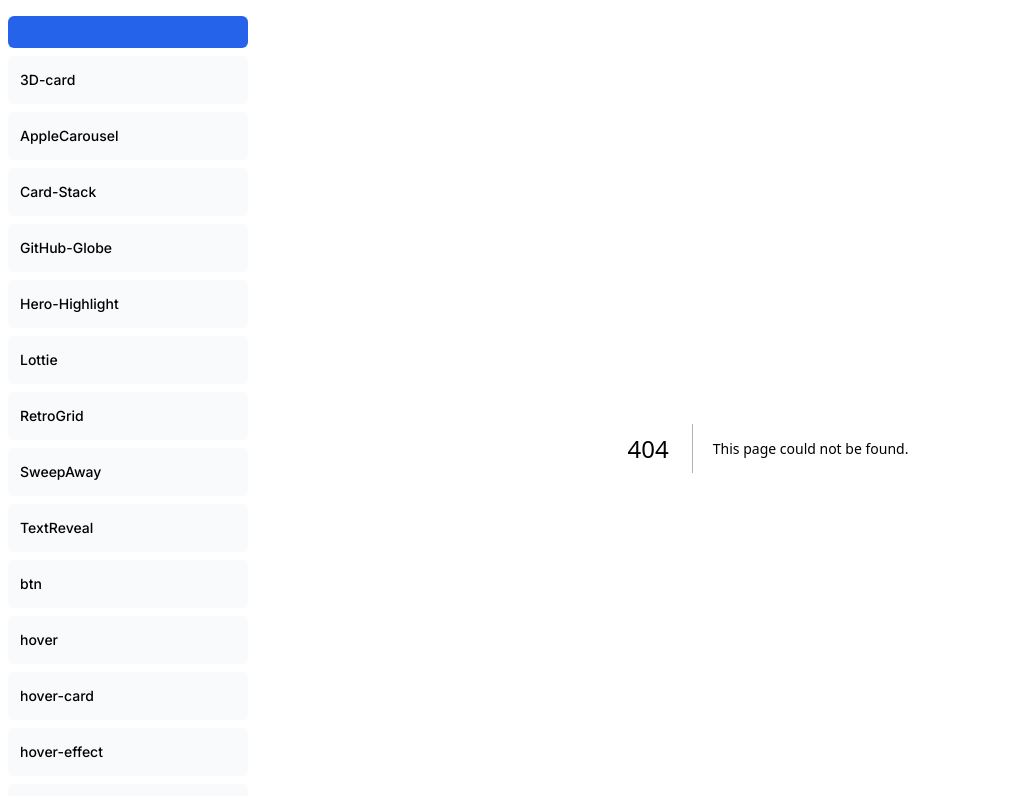
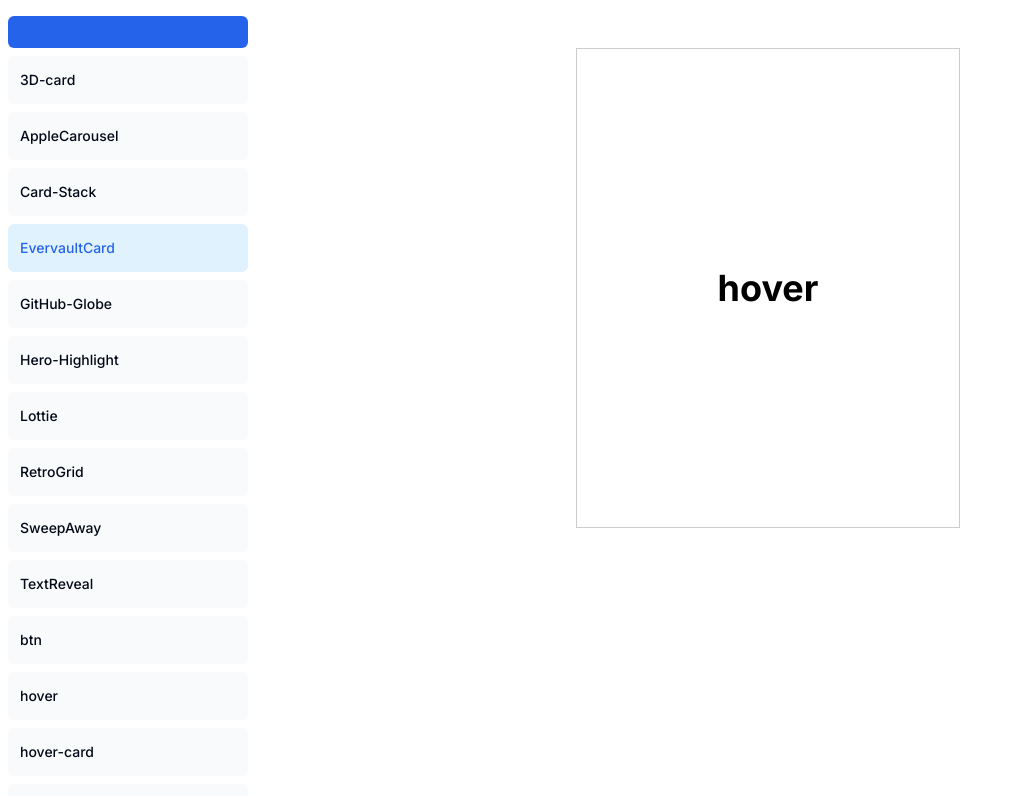
Before and after one commit to JeromeD3/lottie, a Next.js app: page /EvervaultCard in a window 1280 px wide. Before the commit this address had no page. Shown: the top 796 px of the page, without its empty margins (0-1015 px from the left). Built offline with nearby package versions, Linux system fonts and the light colour scheme.

Commit message:
feat: hover card

```diff
--- /dev/null
+++ b/app/EvervaultCard/page.tsx
@@ -0,0 +1,12 @@
+import { EvervaultCard, Icon } from "@/components/ui/evervault-card";
+import React from "react";
+
+export default function EvervaultCardDemo() {
+  return (
+    <div className="border border-black/[0.2] dark:border-white/[0.2] flex flex-col items-start max-w-sm mx-auto p-4 relative h-[30rem]">
+
+      <EvervaultCard text="hover" />
+
+    </div>
+  );
+}
--- /dev/null
+++ b/components/ui/evervault-card.tsx
@@ -0,0 +1,107 @@
+"use client";
+import { useMotionValue } from "framer-motion";
+import React, { useState, useEffect } from "react";
+import { useMotionTemplate, motion } from "framer-motion";
+import { cn } from "@/lib/utils";
+
+export const EvervaultCard = ({
+  text,
+  className,
+}: {
+  text?: string;
+  className?: string;
+}) => {
+  let mouseX = useMotionValue(0);
+  let mouseY = useMotionValue(0);
+
+  const [randomString, setRandomString] = useState("");
+
+  useEffect(() => {
+    let str = generateRandomString(1500);
+    setRandomString(str);
+  }, []);
+
+  function onMouseMove({ currentTarget, clientX, clientY }: any) {
+    let { left, top } = currentTarget.getBoundingClientRect();
+    mouseX.set(clientX - left);
+    mouseY.set(clientY - top);
+
+    const str = generateRandomString(1500);
+    setRandomString(str);
+  }
+
+  return (
+    <div
+      className={cn(
+        "p-0.5  bg-transparent aspect-square  flex items-center justify-center w-full h-full relative",
+        className
+      )}
+    >
+      <div
+        onMouseMove={onMouseMove}
+        className="group/card rounded-3xl w-full relative overflow-hidden bg-transparent flex items-center justify-center h-full"
+      >
+        <CardPattern
+          mouseX={mouseX}
+          mouseY={mouseY}
+          randomString={randomString}
+        />
+        <div className="relative z-10 flex items-center justify-center">
+          <div className="relative h-44 w-44  rounded-full flex items-center justify-center text-white font-bold text-4xl">
+            <div className="absolute w-full h-full bg-white/[0.8] dark:bg-black/[0.8] blur-sm rounded-full" />
+            <span className="dark:text-white text-black z-20">{text}</span>
+          </div>
+        </div>
+      </div>
+    </div>
+  );
+};
+
+export function CardPattern({ mouseX, mouseY, randomString }: any) {
+  let maskImage = useMotionTemplate`radial-gradient(250px at ${mouseX}px ${mouseY}px, white, transparent)`;
+  let style = { maskImage, WebkitMaskImage: maskImage };
+
+  return (
+    <div className="pointer-events-none">
+      <div className="absolute inset-0 rounded-2xl  [mask-image:linear-gradient(white,transparent)] group-hover/card:opacity-50"></div>
+      <motion.div
+        className="absolute inset-0 rounded-2xl bg-gradient-to-r from-green-500 to-blue-700 opacity-0  group-hover/card:opacity-100 backdrop-blur-xl transition duration-500"
+        style={style}
+      />
+      <motion.div
+        className="absolute inset-0 rounded-2xl opacity-0 mix-blend-overlay  group-hover/card:opacity-100"
+        style={style}
+      >
+        <p className="absolute inset-x-0 text-xs h-full break-words whitespace-pre-wrap text-white font-mono font-bold transition duration-500">
+          {randomString}
+        </p>
+      </motion.div>
+    </div>
+  );
+}
+
+const characters =
+  "ABCDEFGHIJKLMNOPQRSTUVWXYZabcdefghijklmnopqrstuvwxyz0123456789";
+export const generateRandomString = (length: number) => {
+  let result = "";
+  for (let i = 0; i < length; i++) {
+    result += characters.charAt(Math.floor(Math.random() * characters.length));
+  }
+  return result;
+};
+
+export const Icon = ({ className, ...rest }: any) => {
+  return (
+    <svg
+      xmlns="http://www.w3.org/2000/svg"
+      fill="none"
+      viewBox="0 0 24 24"
+      strokeWidth="1.5"
+      stroke="currentColor"
+      className={className}
+      {...rest}
+    >
+      <path strokeLinecap="round" strokeLinejoin="round" d="M12 6v12m6-6H6" />
+    </svg>
+  );
+};
```
